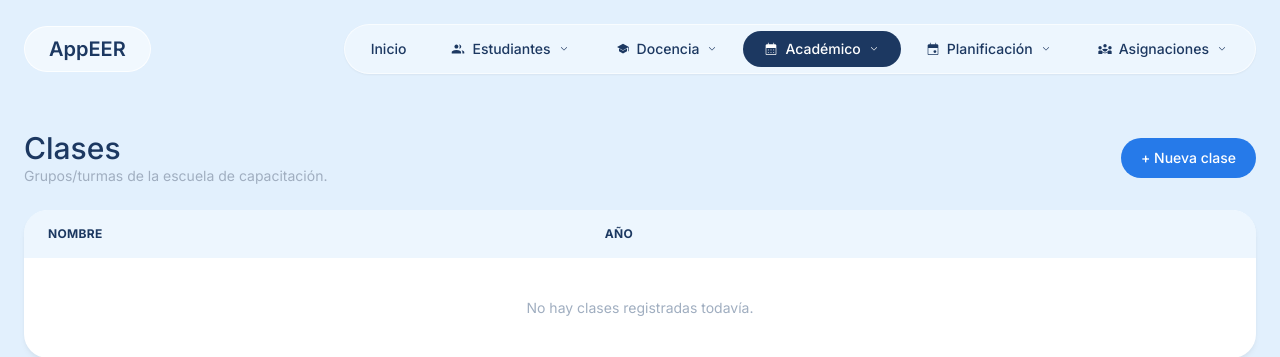
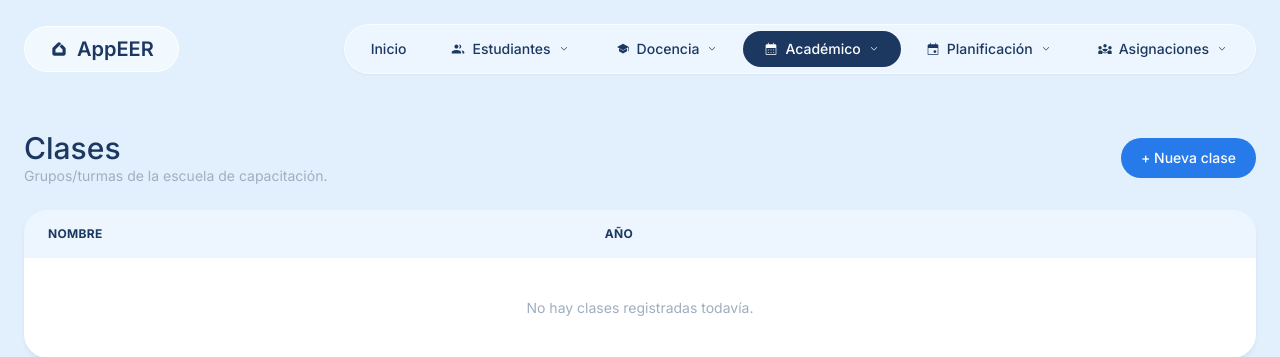
Before and after one commit to ffelipecuevasc/appeer, a Django app: page /academico/clases/ in a window 1280 px wide. Shown: the top 357 px of the page. Run offline with Django 5.2, Linux system fonts and the light colour scheme; data that the repository does not hold is empty; some libraries are stand-ins or nearby versions.

Commit message:
Fase 6 - Implementación de un icono SVG en el header.

```diff
--- a/templates/partials/header.html
+++ b/templates/partials/header.html
@@ -8,8 +8,12 @@
 -->
 <nav aria-label="Navegación principal" class="flex items-center justify-between mb-8">
     <!-- Logo -->
-    <a href="{% url 'inicio' %}" class="glass-pill px-6 py-2 rounded-full flex items-center justify-center">
-        <span class="text-xl font-semibold text-brand-dark">AppEER</span>
+    <a href="{% url 'inicio' %}" class="glass-pill px-6 py-2 rounded-full flex items-center gap-2 text-brand-dark">
+        <svg class="w-5 h-5" viewBox="0 0 24 24" fill="currentColor" aria-hidden="true">
+            <path fill="currentColor"
+                  d="M6.366 20q-.986 0-1.676-.69T4 17.635V12q0-.47.176-.9t.507-.763l5.634-5.635q.349-.354.79-.528T12 4q.45 0 .88.17q.431.171.783.532l1.02 1.02l-6.933 6.932v3.596h8.5v-3.596L12.689 9.11l2.702-2.696l3.907 3.922q.329.329.516.76T20 12v5.635q0 .985-.695 1.675q-.696.69-1.69.69z"/>
+        </svg>
+        <span class="text-xl font-semibold">AppEER</span>
     </a>
 
     <!-- Menu principal (escritorio) -->
```
Also changed, not shown: apps/estudiantes/templates/estudiantes/_estudiante_rows.html (renamed from apps/estudiantes/templates/estudiantes/estudiante_rows.html).
